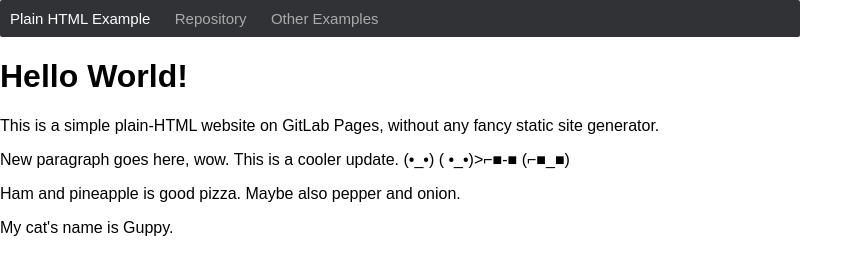
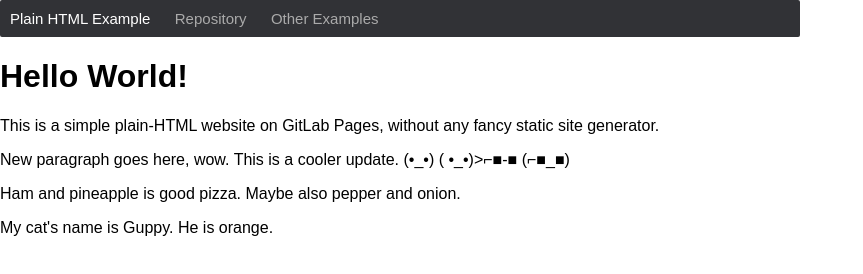
Before and after one commit to KMChappell/kmc-gitlab-mirror-test, a plain HTML site: page public/index.html in a window 1280 px wide. Shown: the whole page, without its empty margins (0-863 px from the left). Drawn offline with Linux system fonts and the light colour scheme.

Commit message:
cat facts

```diff
--- a/public/index.html
+++ b/public/index.html
@@ -29,7 +29,7 @@
       Ham and pineapple is good pizza. Maybe also pepper and onion.
     </p>
     <p>
-      My cat's name is Guppy.
+      My cat's name is Guppy. He is orange.
     </p>
   </body>
 </html>
```
